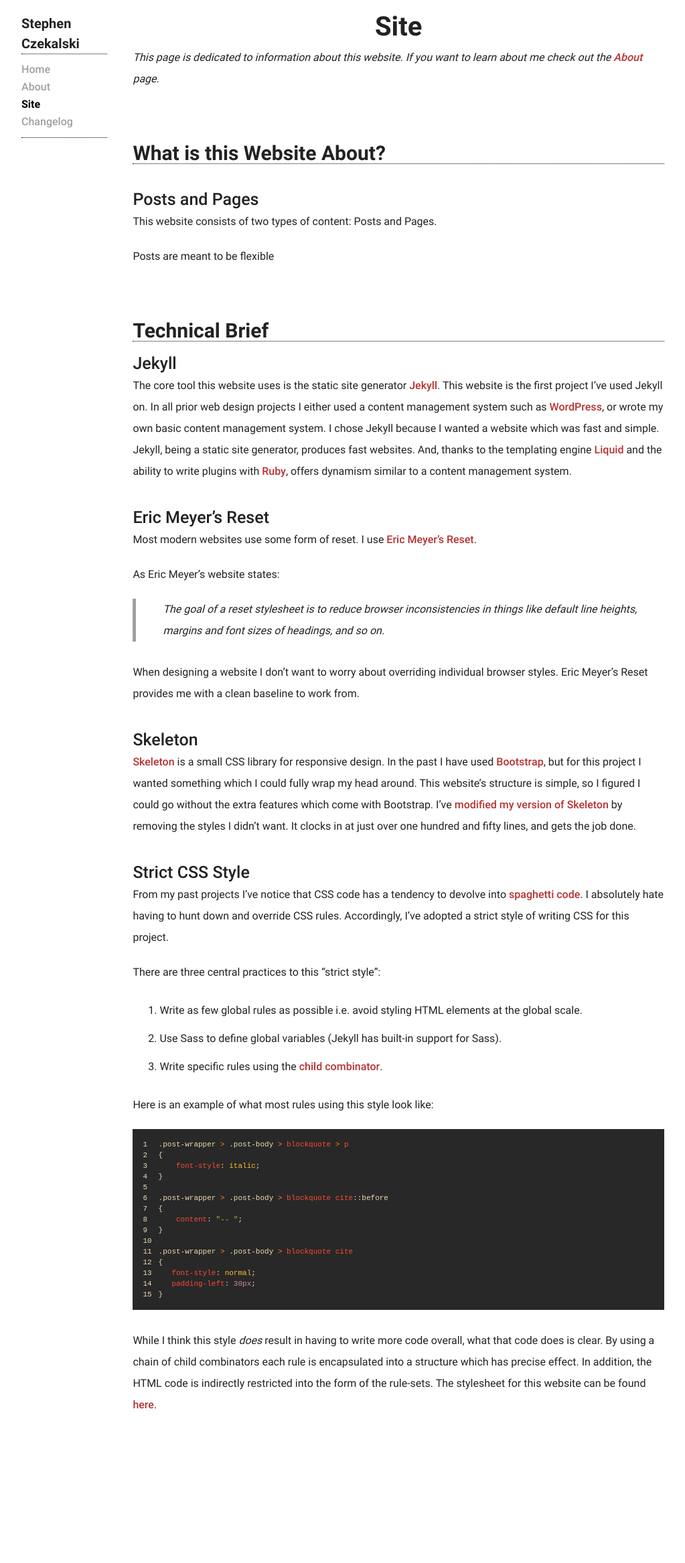
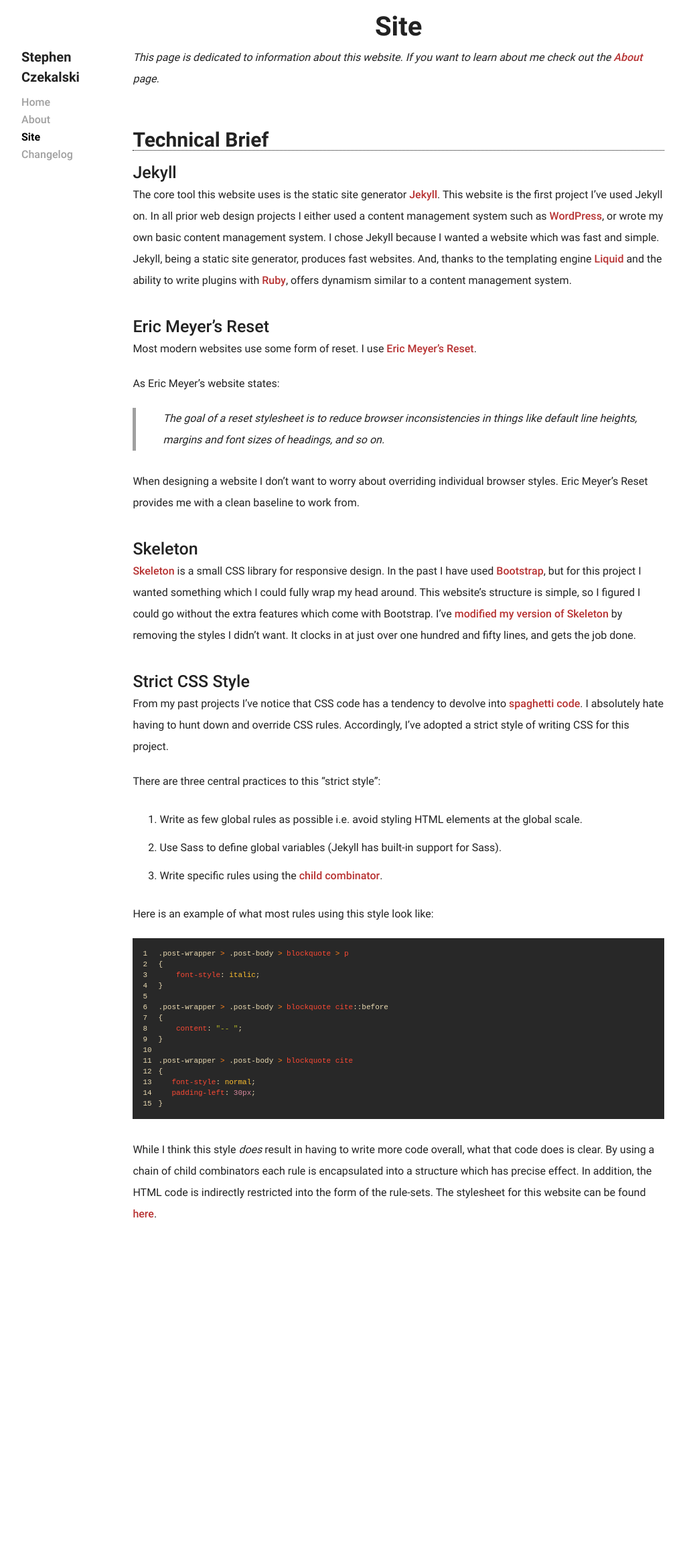
Before and after one commit to stephencz/old-stephencz-com, a Jekyll site: the page built from site.md, in a window 1280 px wide. Shown: the whole page at 67% size, without its empty margins (128-1151 px from the left). Built offline with Jekyll 4.4.1, drawn with Linux system fonts in a browser that asks for light colours; nearby versions of some CDN libraries; after the commit the page ends 2049 px from its top, so only the background shows below that.

Commit message:
Changed sidebar style.

```diff
--- a/_sass/misc.scss
+++ b/_sass/misc.scss
@@ -17,3 +17,8 @@
     padding-bottom: 100px;
     padding-top: 60px;
 }
+
+.welcome-wrapper
+{
+    margin-top: 50px;
+}
--- a/_sass/sidebar.scss
+++ b/_sass/sidebar.scss
@@ -3,13 +3,22 @@
 /*******************************************************************/
 .sidebar-wrapper
 {
-    padding-bottom: 20px;
+    margin-top: 50px;
 }
+
+
+@media (max-width:800px)
+{
+    .sidebar-wrapper
+    {
+        margin-top: 0px;
+        text-align: center;
+    }
+}
+
 
 .sidebar-wrapper > .sidebar-title
 {
-    border-bottom: 1px dotted #000;
-
     font-weight: 700;
     font-size: 2em;
     line-height: 30px;
@@ -23,8 +32,6 @@
 
     padding-top: 10px;
     padding-bottom: 10px;
-
-    border-bottom: 1px dotted #000;
 }
 
 .sidebar-wrapper > ul.sidebar-navigation li
--- a/index.html
+++ b/index.html
@@ -4,8 +4,7 @@ title: Home
 description: The Personal Website of Stephen Czekalski
 ---
 
-<div class="post-wrapper">
-  <h1 class="post-title">Welcome</h1>
+<div class="post-wrapper welcome-wrapper">
   <div class="post-body">
   <p>
       Welcome to the website of <strong>Stephen Czekalski</strong>. I am primarily interested in programming and
--- a/site.md
+++ b/site.md
@@ -6,18 +6,8 @@ description: Information about this website.
 *This page is dedicated to information about this website. If you want to learn about me*
 *check out the [About](/about) page.*
 
-## What is this Website About?
-{:.margin-top-xl}
-
-### Posts and Pages
-{:.margin-top-m}
-
-This website consists of two types of content: Posts and Pages.
-
-Posts are meant to be flexible
-
 ## Technical Brief
-{:.margin-top-xl}
+{:.margin-top-l}
 
 ### Jekyll
 {:.margin-top-s}
```
